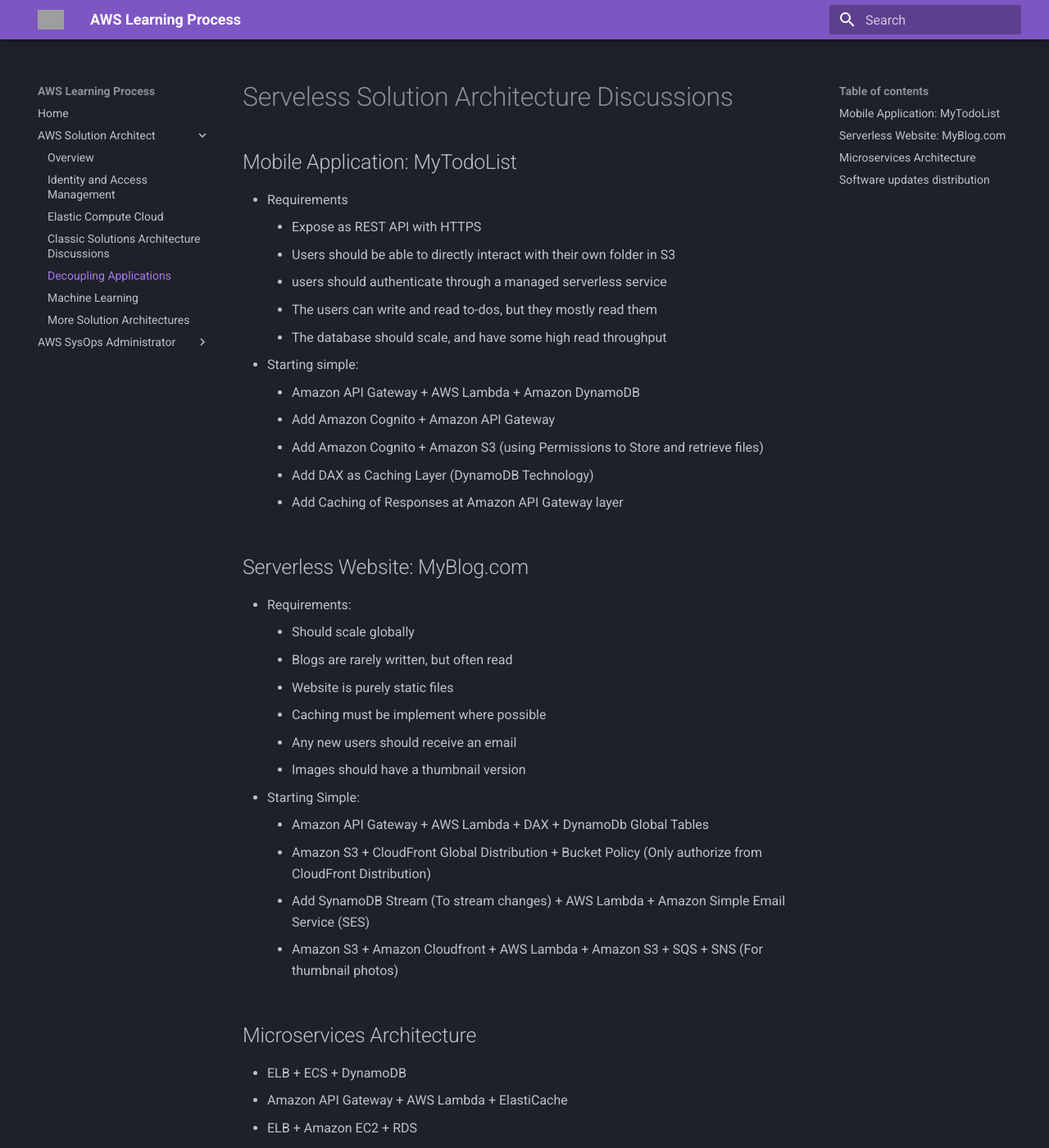
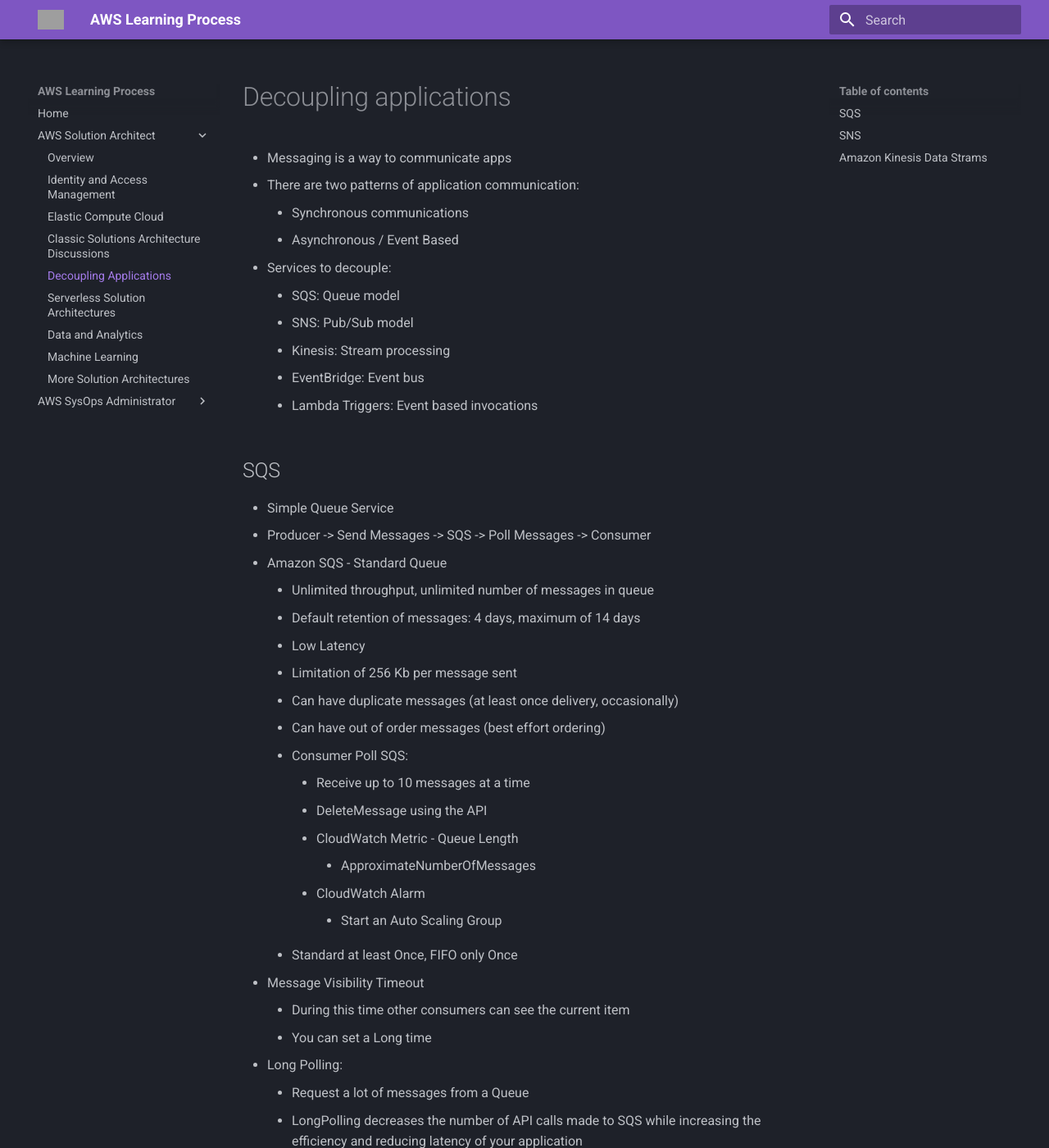
Before and after one commit to janobourian/aws, an MkDocs documentation site: the page built from docs/solution_architect/decoupling-applications.md, in a window 1280 px wide and 1400 px high. Shown: the whole window at 82% size. Built offline with MkDocs 1.6.1 and Material for MkDocs 9.7.7, drawn with Linux system fonts in a browser that asks for light colours; some of the changed text lies outside the part shown; grey boxes are pictures that could not be loaded.

Commit message:
add: information about decoupling applications

```diff
--- a/docs/solution_architect/decoupling-applications.md
+++ b/docs/solution_architect/decoupling-applications.md
@@ -1,43 +1,121 @@
-# Serveless Solution Architecture Discussions
+# Decoupling applications
 
-## Mobile Application: MyTodoList
+* Messaging is a way to communicate apps
+* There are two patterns of application communication:
+    * Synchronous communications
+    * Asynchronous / Event Based
+* Services to decouple:
+    * SQS: Queue model
+    * SNS: Pub/Sub model
+    * Kinesis: Stream processing
+    * EventBridge: Event bus
+    * Lambda Triggers: Event based invocations
 
-* Requirements
-    * Expose as REST API with HTTPS
-    * Users should be able to directly interact with their own folder in S3
-    * users should authenticate through a managed serverless service
-    * The users can write and read to-dos, but they mostly read them
-    * The database should scale, and have some high read throughput
-* Starting simple:
-    * Amazon API Gateway + AWS Lambda + Amazon DynamoDB
-    * Add Amazon Cognito + Amazon API Gateway
-    * Add Amazon Cognito + Amazon S3 (using Permissions to Store and retrieve files)
-    * Add DAX as Caching Layer (DynamoDB Technology)
-    * Add Caching of Responses at Amazon API Gateway layer
+## SQS
 
-## Serverless Website: MyBlog.com
+* Simple Queue Service
+* Producer -> Send Messages -> SQS -> Poll Messages -> Consumer
 
-* Requirements:
-    * Should scale globally
-    * Blogs are rarely written, but often read
-    * Website is purely static files
-    * Caching must be implement where possible
-    * Any new users should receive an email
-    * Images should have a thumbnail version
-* Starting Simple:
-    * Amazon API Gateway + AWS Lambda + DAX + DynamoDb Global Tables
-    * Amazon S3 + CloudFront Global Distribution + Bucket Policy (Only authorize from CloudFront Distribution)
-    * Add SynamoDB Stream (To stream changes) + AWS Lambda + Amazon Simple Email Service (SES)
-    * Amazon S3 + Amazon Cloudfront + AWS Lambda + Amazon S3 + SQS + SNS (For thumbnail photos)
 
-## Microservices Architecture
+* Amazon SQS - Standard Queue
+    * Unlimited throughput, unlimited number of messages in queue
+    * Default retention of messages: 4 days, maximum of 14 days
+    * Low Latency
+    * Limitation of 256 Kb per message sent
+    * Can have duplicate messages (at least once delivery, occasionally)
+    * Can have out of order messages (best effort ordering)
+    * Consumer Poll SQS:
+        * Receive up to 10 messages at a time
+        * DeleteMessage using the API
+        * CloudWatch Metric - Queue Length
+            * ApproximateNumberOfMessages
+        * CloudWatch Alarm
+            * Start an Auto Scaling Group
+    * Standard at least Once, FIFO only Once
 
-* ELB + ECS + DynamoDB
-* Amazon API Gateway + AWS Lambda + ElastiCache
-* ELB + Amazon EC2 + RDS
-* Synchronous patterns: AP Gateway, ELB
-* Asynchronous patters: SQS, Kinesis, SNS, Lambda Triggers (S3)
+* Message Visibility Timeout
+    * During this time other consumers can see the current item
+    * You can set a Long time
 
-## Software updates distribution
+* Long Polling:
+    * Request a lot of messages from a Queue
+    * LongPolling decreases the number of API calls made to SQS while increasing the efficiency and reducing latency of your application
 
-* Use CloudFront
+* FIFO Queue
+    * First In First Out
+    * ordering of messages in the queue
+    * Limited througput 300 msg/s
+    * Exaclty-once send capability
+    * Ordering by Message Group ID
+
+* SQS with Auto Scaling Group
+    * EC2 poll for messages
+    * Cloudwatch Metric - Queue Length
+        * Approximate NumberOfMessages
+    * Put attention in:
+        * Amazon RDS
+        * Amazon Aurora
+        * Amazon DynamoDB
+    * You can use SQS as a buffer to database writes
+        * EC2 to enqueue -> SQS -> EC2 dequeue -> Database Layer
+
+## SNS
+
+* It helps you if you want to send one message to many receivers
+* It follows the Pub/Sub
+* Event producer only sends message to one SNS Topic
+* Event receivers as wewant to listen to the SNS topic notificacions
+* SNS can have multiple subscribers
+    * SQS Queue
+    * Lambda Function
+    * Kinesis Dara Firehose
+    * HTTP Endpoint
+    * Email
+    * SMS
+* SNS can have multiple publishers (specially aws resources)
+* Security:
+    * Encryption
+    * Access Controls
+    * SNS Access Policies
+* SNS + SQS: Fan Out pattern
+    * Push once in SNS
+    * Receive in all SQS queues that are subscribers
+    * Capabilities:
+        * SQS allows for: data persistence, delayed processing and retries of work
+        * Ability to add more SQS subscribers over time
+        * Make sure your SQS queue access policy allows for SNS to write
+        * Cross-Region Delivery: works with SQS Queues in other regions
+    * SNS + Amazon Kinesis Firehose + S3
+    * SNS FIFO + SQS FIFO
+    * SNS - Message filtering
+        * JSON policy used to filter messages sent to SNS topic´s subscriptions
+
+## Amazon Kinesis Data Strams
+
+* It is used to process big data streams in real time
+* Real-time data -> Producers (Kinesis Agent) -> Amazon Kinesis Dara Streams -> Consumers
+* Consumers:
+    * Application
+    * Lambda
+    * Amazon Data Firehose
+    * Managed Service for Apache Flink
+* Features
+    * Retention between up to 365 days
+    * Ability to reprocess (replay) data by consumers
+    * Data can not be deleted from Kinesis (until it expires)
+    * Data up to 1MB (smal real-time data)
+    * Data ordering guarantee for data with the same "Partition ID"
+    * At-rest KMS encryption, in-flight HTTPS encryption
+    * Producers KPL
+    * Consumer KCL
+* Capacity Modes:
+    * Provisioned mode
+        * Choose numbers of shard
+        * 1MB/s or 1000 records per second (in)
+        * 2MB/s per second (out)
+        * per-hour
+    * On-demand mode
+        * No need to provision
+        * 4MB/s or 4000 records per second in
+        * Scales automatically based on observed throughput peak during last 30 days
+        * Pay per stream per hour and data in/out per GB
--- a/mkdocs.yml
+++ b/mkdocs.yml
@@ -22,6 +22,8 @@ nav:
     - Elastic Compute Cloud: solution_architect/ec2.md
     - Classic Solutions Architecture Discussions: solution_architect/classic-solutions-architecture-discussions.md
     - Decoupling Applications: solution_architect/decoupling-applications.md
+    - Serverless Solution Architectures: solution_architect/serverless-solution-architectures.md
+    - Data and Analytics: solution_architect/data-and-analytics.md
     - Machine Learning: solution_architect/machine-learning.md
     - More Solution Architectures: solution_architect/more-solution-architectures.md
   - AWS SysOps Administrator:
```
Also changed, not shown: docs/solution_architect/serverless-solution-architectures.md (added, +43 -0 lines), docs/solution_architect/data-and-analytics.md (added).
